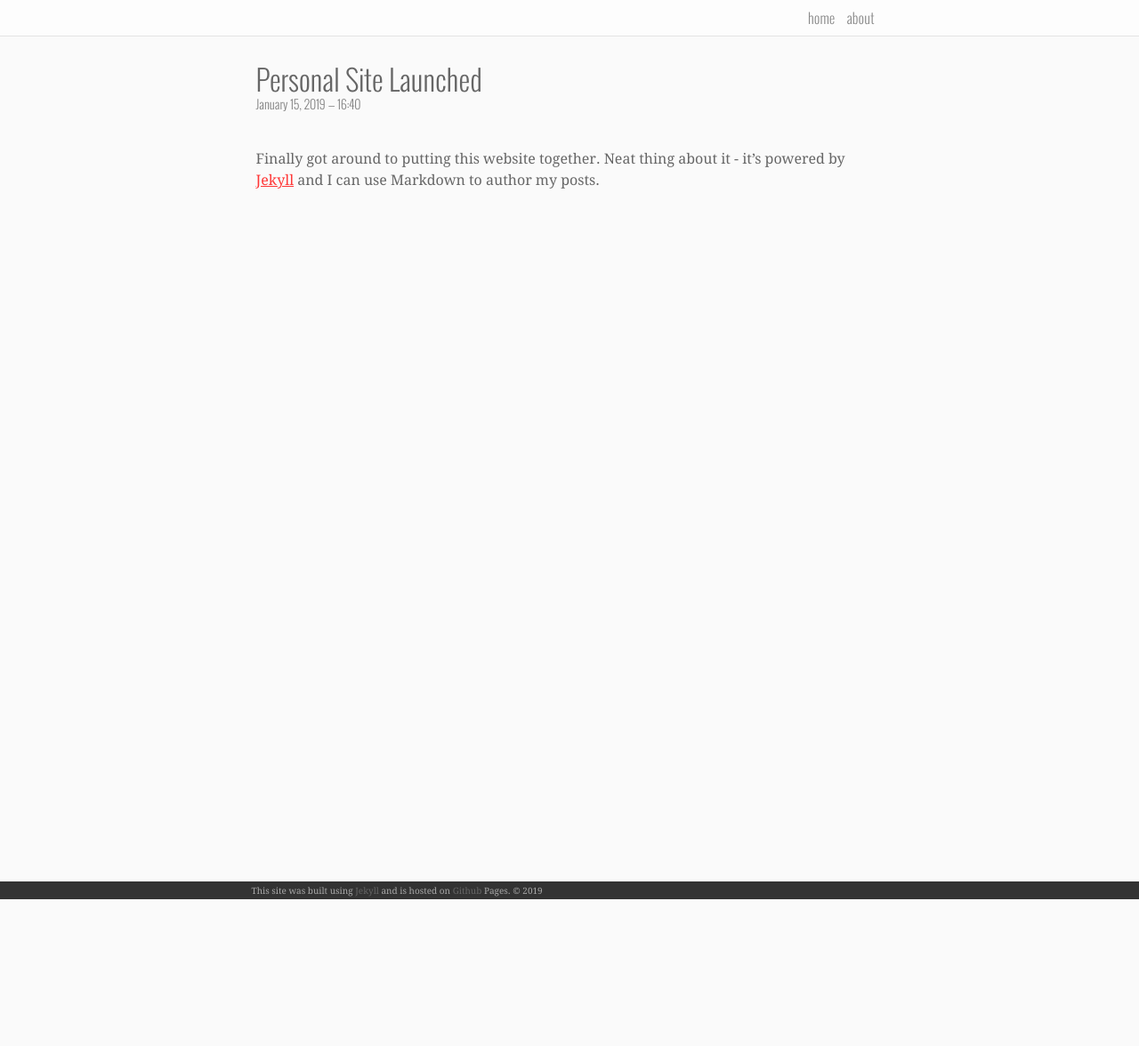
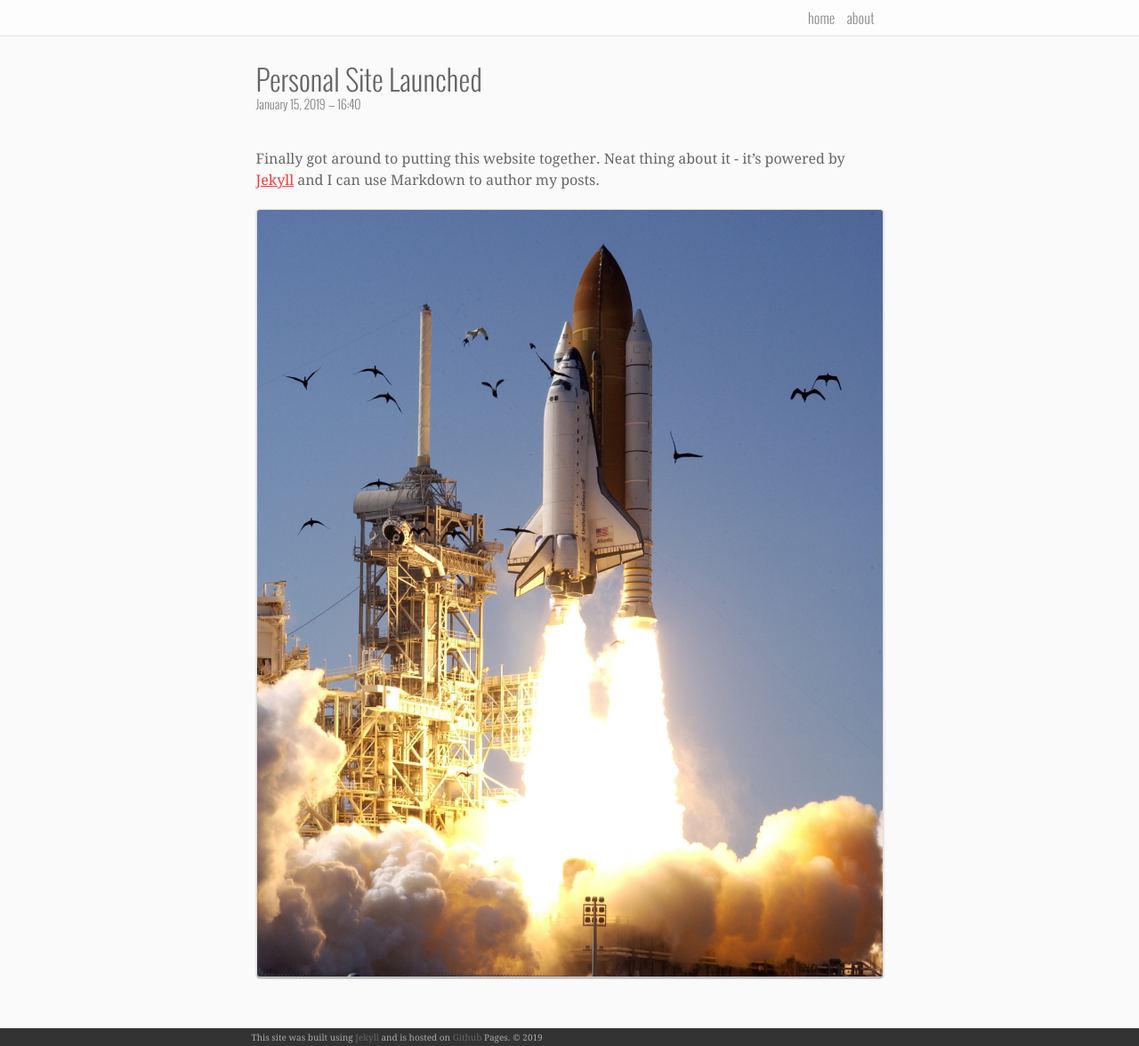
Before and after one commit to radmerti/radmerti.github.io, a Jekyll site: the page built from _posts/2019-01-15-tillmann-radmer-site-launched.md, in a window 1280 px wide. Shown: the whole page at 89% size. Built offline with Jekyll 4.4.1, drawn with Linux system fonts in a browser that asks for light colours; before the commit the page ends 1011 px from its top, so only the background shows below that.

Commit message:
Updated launch post with the thumbnail picture.

```diff
--- a/_posts/2019-01-15-tillmann-radmer-site-launched.md
+++ b/_posts/2019-01-15-tillmann-radmer-site-launched.md
@@ -14,3 +14,5 @@ thumbnail: rocket-launch.jpg
 Finally got around to putting this website together. Neat thing
 about it - it's powered by [Jekyll](http://jekyllrb.com) and I can
 use Markdown to author my posts.
+
+![png](/img/rocket-launch.jpg)
```
